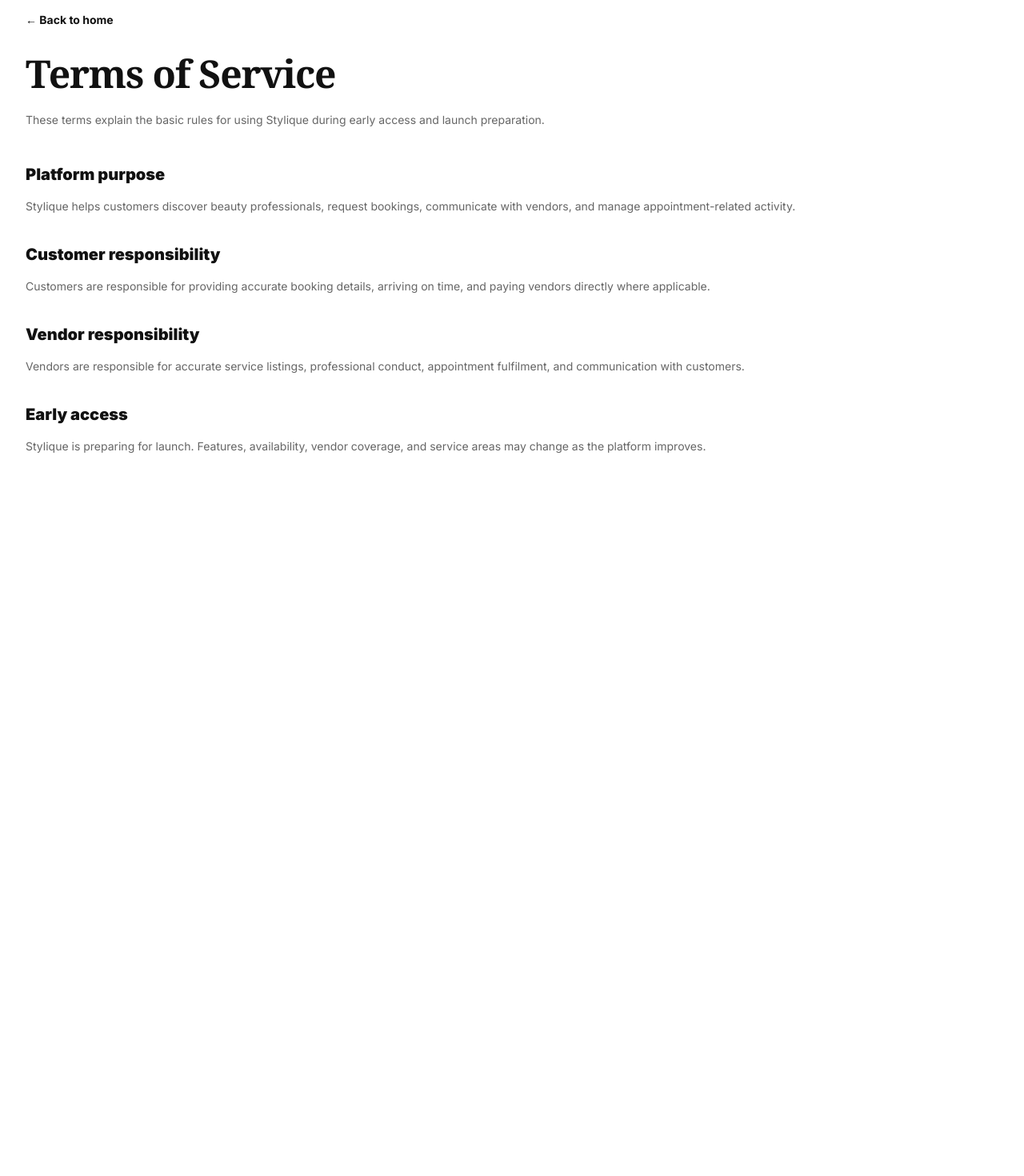
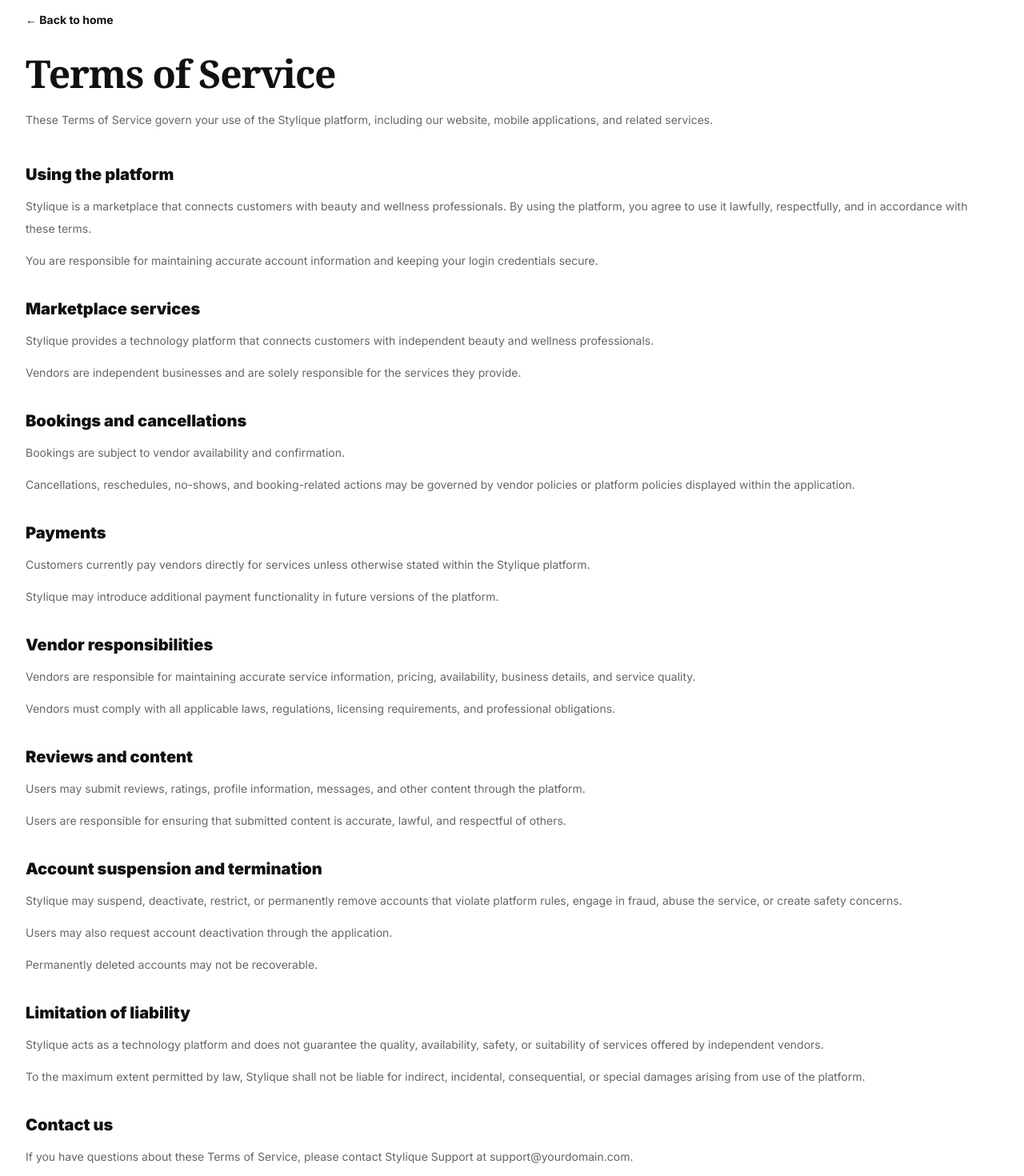
Before and after one commit to tumelo12/stylique-web, a Next.js app: page /terms in a window 1280 px wide. Shown: the part 100-1570 px from the top of the page at 80% size. Before the commit the page ends 800 px from the top, so only its background shows below. Built offline with nearby package versions, Linux system fonts and the light colour scheme; no server answers; a web font is replaced by a local one.

Commit message:
Update privacy policy and terms

```diff
--- a/app/privacy/page.tsx
+++ b/app/privacy/page.tsx
@@ -1,9 +1,11 @@
+
 import Link from "next/link";
+
 export default function PrivacyPage() {
   return (
     <main className="bg-white">
       <section className="stylique-container section-padding max-w-4xl">
-       <Link href="/" className="text-sm font-bold text-[#666666]">
+        <Link href="/" className="text-sm font-bold text-[#666666]">
           ← Back to home
         </Link>
 
@@ -12,9 +14,10 @@
         </h1>
 
         <p className="mt-5 text-sm leading-7 text-[#666666]">
-          Stylique respects your privacy. We collect information needed to help
-          customers discover beauty professionals, request bookings, communicate
-          with vendors, and support the Stylique platform.
+          Stylique respects your privacy and is committed to protecting your
+          personal information. This Privacy Policy explains how we collect,
+          use, store, and protect information when you use the Stylique
+          platform.
         </p>
 
         <div className="mt-10 space-y-8 text-sm leading-7 text-[#666666]">
@@ -23,9 +26,18 @@
               Information we collect
             </h2>
             <p className="mt-3">
-              We may collect account details, contact information, location
-              information, booking details, vendor profile information, messages,
-              and support enquiries.
+              We may collect account information such as your name, email
+              address, profile details, authentication provider, and account
+              preferences.
+            </p>
+            <p className="mt-3">
+              We may collect booking information, reviews, messages, saved
+              locations, vendor profile information, and other information
+              required to provide Stylique services.
+            </p>
+            <p className="mt-3">
+              When enabled, Stylique may collect location information to help
+              display nearby vendors and saved addresses.
             </p>
           </section>
 
@@ -34,9 +46,33 @@
               How we use information
             </h2>
             <p className="mt-3">
-              We use information to operate Stylique, support bookings, improve
-              customer and vendor experiences, communicate launch updates, and
-              keep the platform safe.
+              We use information to create and manage accounts, support
+              bookings, provide messaging features, display relevant services,
+              improve platform performance, and keep the platform secure.
+            </p>
+            <p className="mt-3">
+              Stylique may use services such as Google Sign-In and Firebase
+              Authentication to verify and manage user accounts.
+            </p>
+            <p className="mt-3">
+              Notification preferences may be used to send booking updates,
+              reminders, account alerts, and service-related communications.
+            </p>
+          </section>
+
+          <section>
+            <h2 className="text-xl font-black text-[#111111]">
+              Sharing and retention
+            </h2>
+            <p className="mt-3">
+              Stylique does not sell personal information. Information may be
+              shared only when necessary to provide bookings, messaging,
+              notifications, authentication, or other core platform features.
+            </p>
+            <p className="mt-3">
+              Information may be retained for operational, legal,
+              fraud-prevention, and security purposes where permitted by
+              applicable law.
             </p>
           </section>
 
@@ -45,18 +81,52 @@
               Payments
             </h2>
             <p className="mt-3">
-              During launch, customers pay vendors directly at the appointment.
-              Stylique does not process customer payments in-app at this stage.
+              Customers currently pay vendors directly for services unless
+              otherwise stated within the Stylique platform. Stylique does not
+              currently process customer payments within the application.
             </p>
           </section>
 
           <section>
             <h2 className="text-xl font-black text-[#111111]">
-              Contact
+              Account deletion and deactivation
             </h2>
             <p className="mt-3">
-              For privacy questions, contact the Stylique team through the
-              contact form on the website.
+              Users may request account deactivation through the Stylique
+              application.
+            </p>
+            <p className="mt-3">
+              Deactivated accounts may remain recoverable for a limited period
+              before permanent deletion.
+            </p>
+            <p className="mt-3">
+              Once an account has been permanently deleted, access to Stylique
+              services cannot be restored.
+            </p>
+          </section>
+
+          <section>
+            <h2 className="text-xl font-black text-[#111111]">
+              Your choices
+            </h2>
+            <p className="mt-3">
+              You may update your profile information, saved locations, and
+              notification preferences within the application.
+            </p>
+            <p className="mt-3">
+              You may also request account deactivation through your account
+              settings.
+            </p>
+          </section>
+
+          <section>
+            <h2 className="text-xl font-black text-[#111111]">
+              Contact us
+            </h2>
+            <p className="mt-3">
+              If you have questions about this Privacy Policy, your account, or
+              your personal information, please contact Stylique Support at
+              support@yourdomain.com.
             </p>
           </section>
         </div>
--- a/app/terms/page.tsx
+++ b/app/terms/page.tsx
@@ -1,3 +1,4 @@
+
 import Link from "next/link";
 
 export default function TermsPage() {
@@ -13,49 +14,138 @@
         </h1>
 
         <p className="mt-5 text-sm leading-7 text-[#666666]">
-          These terms explain the basic rules for using Stylique during early
-          access and launch preparation.
+          These Terms of Service govern your use of the Stylique platform,
+          including our website, mobile applications, and related services.
         </p>
 
         <div className="mt-10 space-y-8 text-sm leading-7 text-[#666666]">
           <section>
             <h2 className="text-xl font-black text-[#111111]">
-              Platform purpose
+              Using the platform
             </h2>
             <p className="mt-3">
-              Stylique helps customers discover beauty professionals, request
-              bookings, communicate with vendors, and manage appointment-related
-              activity.
+              Stylique is a marketplace that connects customers with beauty and
+              wellness professionals. By using the platform, you agree to use it
+              lawfully, respectfully, and in accordance with these terms.
+            </p>
+            <p className="mt-3">
+              You are responsible for maintaining accurate account information
+              and keeping your login credentials secure.
             </p>
           </section>
 
           <section>
             <h2 className="text-xl font-black text-[#111111]">
-              Customer responsibility
+              Marketplace services
             </h2>
             <p className="mt-3">
-              Customers are responsible for providing accurate booking details,
-              arriving on time, and paying vendors directly where applicable.
+              Stylique provides a technology platform that connects customers
+              with independent beauty and wellness professionals.
+            </p>
+            <p className="mt-3">
+              Vendors are independent businesses and are solely responsible for
+              the services they provide.
             </p>
           </section>
 
           <section>
             <h2 className="text-xl font-black text-[#111111]">
-              Vendor responsibility
+              Bookings and cancellations
             </h2>
             <p className="mt-3">
-              Vendors are responsible for accurate service listings, professional
-              conduct, appointment fulfilment, and communication with customers.
+              Bookings are subject to vendor availability and confirmation.
+            </p>
+            <p className="mt-3">
+              Cancellations, reschedules, no-shows, and booking-related actions
+              may be governed by vendor policies or platform policies displayed
+              within the application.
             </p>
           </section>
 
           <section>
             <h2 className="text-xl font-black text-[#111111]">
-              Early access
+              Payments
             </h2>
             <p className="mt-3">
-              Stylique is preparing for launch. Features, availability, vendor
-              coverage, and service areas may change as the platform improves.
+              Customers currently pay vendors directly for services unless
+              otherwise stated within the Stylique platform.
+            </p>
+            <p className="mt-3">
+              Stylique may introduce additional payment functionality in future
+              versions of the platform.
+            </p>
+          </section>
+
+          <section>
+            <h2 className="text-xl font-black text-[#111111]">
+              Vendor responsibilities
+            </h2>
+            <p className="mt-3">
+              Vendors are responsible for maintaining accurate service
+              information, pricing, availability, business details, and service
+              quality.
+            </p>
+            <p className="mt-3">
+              Vendors must comply with all applicable laws, regulations,
+              licensing requirements, and professional obligations.
+            </p>
+          </section>
+
+          <section>
+            <h2 className="text-xl font-black text-[#111111]">
+              Reviews and content
+            </h2>
+            <p className="mt-3">
+              Users may submit reviews, ratings, profile information, messages,
+              and other content through the platform.
+            </p>
+            <p className="mt-3">
+              Users are responsible for ensuring that submitted content is
+              accurate, lawful, and respectful of others.
+            </p>
+          </section>
+
+          <section>
+            <h2 className="text-xl font-black text-[#111111]">
+              Account suspension and termination
+            </h2>
+            <p className="mt-3">
+              Stylique may suspend, deactivate, restrict, or permanently remove
+              accounts that violate platform rules, engage in fraud, abuse the
+              service, or create safety concerns.
+            </p>
+            <p className="mt-3">
+              Users may also request account deactivation through the
+              application.
+            </p>
+            <p className="mt-3">
+              Permanently deleted accounts may not be recoverable.
+            </p>
+          </section>
+
+          <section>
+            <h2 className="text-xl font-black text-[#111111]">
+              Limitation of liability
+            </h2>
+            <p className="mt-3">
+              Stylique acts as a technology platform and does not guarantee the
+              quality, availability, safety, or suitability of services offered
+              by independent vendors.
+            </p>
+            <p className="mt-3">
+              To the maximum extent permitted by law, Stylique shall not be
+              liable for indirect, incidental, consequential, or special damages
+              arising from use of the platform.
+            </p>
+          </section>
+
+          <section>
+            <h2 className="text-xl font-black text-[#111111]">
+              Contact us
+            </h2>
+            <p className="mt-3">
+              If you have questions about these Terms of Service, please contact
+              Stylique Support at support@yourdomain.com.
             </p>
           </section>
         </div>
--- a/app/vendor-terms/page.tsx
+++ b/app/vendor-terms/page.tsx
@@ -1,3 +1,4 @@
+
 import Link from "next/link";
 
 export default function VendorTermsPage() {
@@ -13,8 +14,8 @@
         </h1>
 
         <p className="mt-5 text-sm leading-7 text-[#666666]">
-          These vendor terms outline how early vendor onboarding, bookings, and
-          commissions work on Stylique.
+          These Vendor Terms govern participation in the Stylique platform as a
+          beauty or wellness service provider.
         </p>
 
         <div className="mt-10 space-y-8 text-sm leading-7 text-[#666666]">
@@ -23,8 +24,29 @@
               Vendor onboarding
             </h2>
             <p className="mt-3">
-              Vendors may apply to join Stylique. Approval may depend on service
-              quality, profile completeness, location, and platform readiness.
+              Vendors may apply to join Stylique by submitting the required
+              profile, business, and service information.
+            </p>
+            <p className="mt-3">
+              Approval is subject to review and may depend on profile
+              completeness, service quality, location coverage, platform
+              standards, and other operational requirements.
+            </p>
+          </section>
+
+          <section>
+            <h2 className="text-xl font-black text-[#111111]">
+              Vendor responsibilities
+            </h2>
+            <p className="mt-3">
+              Vendors are responsible for maintaining accurate service details,
+              pricing, availability, business information, and portfolio
+              content.
+            </p>
+            <p className="mt-3">
+              Vendors must honour confirmed bookings, communicate
+              professionally, and provide services safely, respectfully, and in
+              accordance with applicable laws and regulations.
             </p>
           </section>
 
@@ -33,8 +55,12 @@
               Direct customer payments
             </h2>
             <p className="mt-3">
-              During launch, customers pay vendors directly at the appointment.
-              Stylique does not collect customer payments in-app at this stage.
+              Customers currently pay vendors directly for services unless
+              otherwise stated within the Stylique platform.
+            </p>
+            <p className="mt-3">
+              Stylique does not currently process customer payments within the
+              application.
             </p>
           </section>
 
@@ -43,20 +69,51 @@
               Commission
             </h2>
             <p className="mt-3">
-              Stylique may charge commission on completed bookings. Vendors must
-              agree to the current commission policy before receiving bookings
+              Stylique charges a commission of 15% on completed bookings made
               through the platform.
+            </p>
+            <p className="mt-3">
+              Vendors are responsible for remitting Stylique's commission in
+              accordance with the payment schedule communicated by Stylique,
+              including any weekly or monthly settlement arrangements.
             </p>
           </section>
 
           <section>
             <h2 className="text-xl font-black text-[#111111]">
-              Vendor conduct
+              Account suspension and termination
             </h2>
             <p className="mt-3">
-              Vendors are expected to provide accurate service information,
-              honour confirmed bookings, communicate professionally, and deliver
-              services safely and respectfully.
+              Stylique may suspend, restrict, deactivate, or terminate vendor
+              accounts that violate platform policies, fail to meet service
+              standards, engage in fraudulent activity, or create safety
+              concerns.
+            </p>
+            <p className="mt-3">
+              Vendors may also request account deactivation through the
+              platform.
+            </p>
+          </section>
+
+          <section>
+            <h2 className="text-xl font-black text-[#111111]">
+              Platform changes
+            </h2>
+            <p className="mt-3">
+              Stylique may update features, booking processes, commission
+              structures, payment systems, service categories, and operational
+              policies as the platform evolves.
+            </p>
+          </section>
+
+          <section>
+            <h2 className="text-xl font-black text-[#111111]">
+              Contact us
+            </h2>
+            <p className="mt-3">
+              Questions regarding vendor participation, commissions, or vendor
+              accounts may be directed to Stylique Support at
+              support@yourdomain.com.
             </p>
           </section>
         </div>
```
